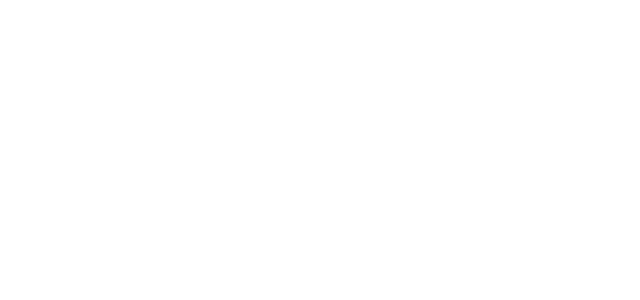
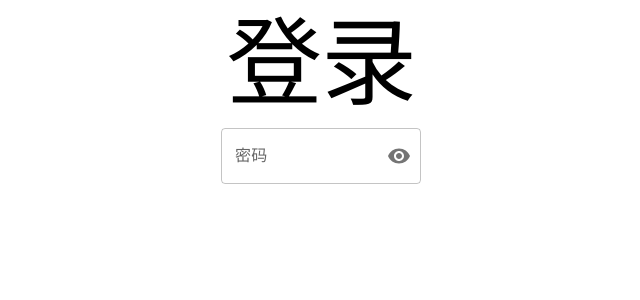
Before and after one commit to neila-a/NeilaNotes, a Next.js app: page /login in a window 1280 px wide. Shown: the top 300 px of the page, without its empty margins (319-959 px from the left). Built offline with nearby package versions, Linux system fonts and the light colour scheme.

Commit message:
feat:所有 不想说

```diff
--- a/pages/index.js
+++ b/pages/index.js
@@ -4,7 +4,6 @@
     Typography,
     ButtonGroup
 } from "@mui/material";
-import { makeStyles } from "@mui/styles";
 import Link from "next/link";
 import Head from "next/head";
 const indexPage = function () {
--- a/pages/login.js
+++ b/pages/login.js
@@ -1,4 +1,81 @@
+import {
+    FormControl,
+    InputLabel,
+    OutlinedInput,
+    InputAdornment,
+    IconButton,
+    Container,
+    Typography
+} from "@mui/material";
+import {
+    VisibilityOff,
+    Visibility
+} from "@mui/icons-material";
+import * as React from "react";
+import Router from "next/router";
 const loginPage = () => {
-
+    const [values, setValues] = React.useState({
+        amount: '',
+        password: '',
+        weight: '',
+        weightRange: '',
+        showPassword: false,
+    });
+    const handleChange = (prop) => (event) => {
+        setValues({ ...values, [prop]: event.target.value });
+        if (event.target.value == "hh0123") {
+            if (typeof window !== "undefined") {
+                window.localStorage.setItem("logined", "true");
+                Router.push({
+                    pathname: '/main',
+                    query: {}
+                });
+                alert("正在跳转中……");
+            }
+        }
+    };
+    const handleClickShowPassword = () => {
+        setValues({
+            ...values,
+            showPassword: !values.showPassword,
+        });
+    };
+    const handleMouseDownPassword = (event) => {
+        event.preventDefault();
+    };
+    return (
+        <>
+            <Container maxWidth="sm" style={{
+                alignItems: "center",
+                justifyContent: "center",
+                textAlign: "center",
+                height: "100%"
+            }}>
+                <Typography variant="h1">登录</Typography>
+                <FormControl sx={{ m: 1, width: '25ch' }} variant="outlined">
+                    <InputLabel htmlFor="outlined-adornment-password">密码</InputLabel>
+                    <OutlinedInput
+                        id="outlined-adornment-password"
+                        type={values.showPassword ? 'text' : 'password'}
+                        value={values.password}
+                        onChange={handleChange('password')}
+                        endAdornment={
+                            <InputAdornment position="end">
+                                <IconButton
+                                    aria-label="toggle password visibility"
+                                    onClick={handleClickShowPassword}
+                                    onMouseDown={handleMouseDownPassword}
+                                    edge="end"
+                                >
+                                    {values.showPassword ? <VisibilityOff /> : <Visibility />}
+                                </IconButton>
+                            </InputAdornment>
+                        }
+                        label="在此输入密码"
+                    />
+                </FormControl>
+            </Container>
+        </>
+    );
 };
 export default loginPage;
```
Also changed, not shown: pages/main.js (+37 -1 lines).
